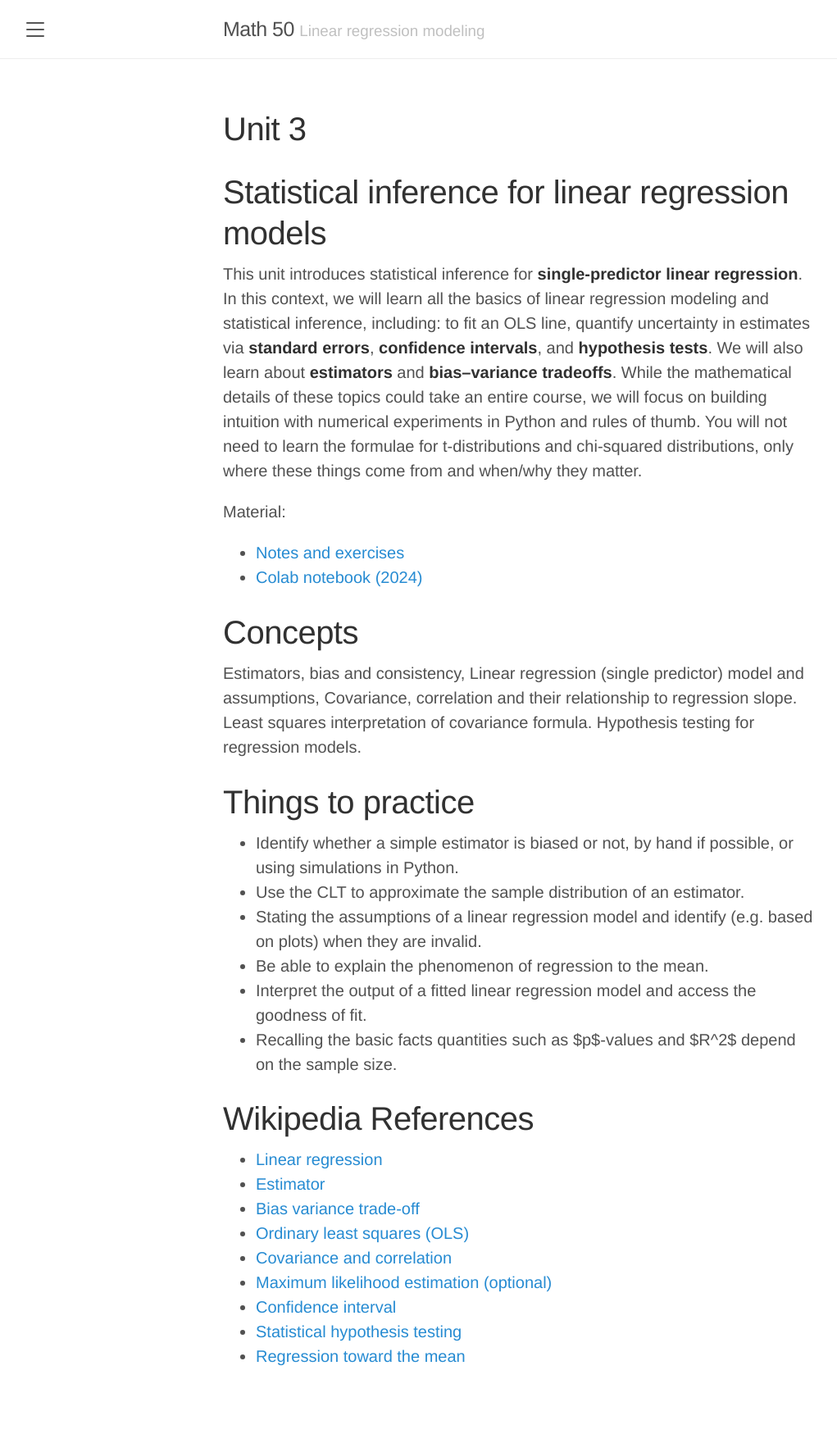
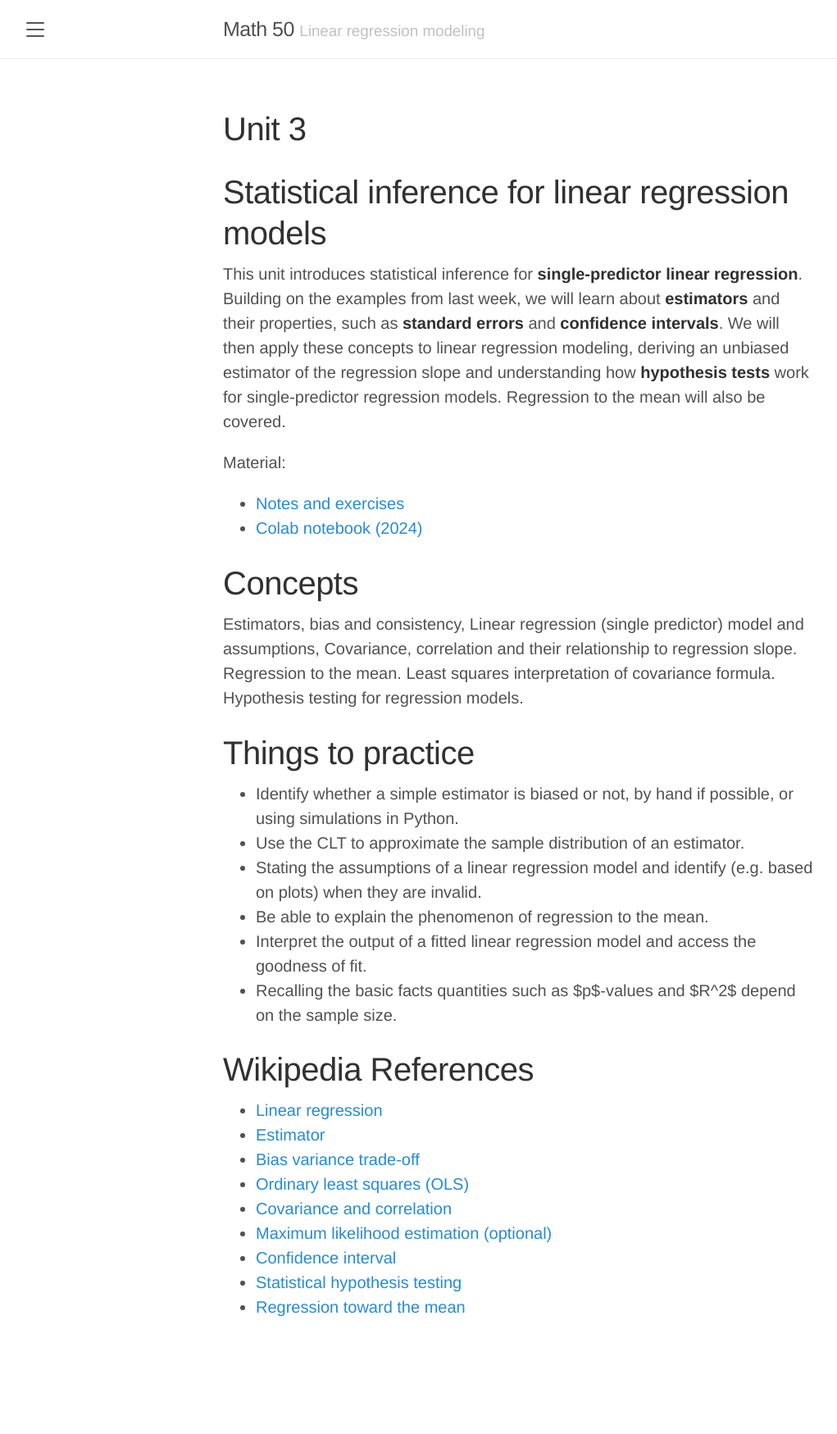
Before and after one commit to elevien/math50_2025, a Jekyll site: the page built from unit3.md, in a window 1280 px wide. Shown: the whole page at 82% size, without its empty margins (8-1029 px from the left). Built offline with Jekyll 4.4.1, drawn with Linux system fonts in a browser that asks for light colours; after the commit the page ends 1689 px from its top, so only the background shows below that.

```diff
--- a/unit3.md
+++ b/unit3.md
@@ -8,14 +8,15 @@
 
 # Statistical inference for linear regression models
 
-This unit introduces statistical inference for **single‑predictor linear regression**.  In this context, we will learn all the basics of linear regression modeling and statistical inference, including: to fit an OLS line, quantify uncertainty in estimates via **standard errors**, **confidence intervals**, and **hypothesis tests**. We will also learn about **estimators** and **bias–variance tradeoffs**. While the mathematical details of these topics could take an entire course, we will focus on building intuition with numerical experiments in Python and rules of thumb. You will not need to learn the formulae for t-distributions and chi-squared distributions, only where these things come from and when/why they matter.
+
+This unit introduces statistical inference for **single‑predictor linear regression**. Building on the examples from last week, we will learn about **estimators** and their properties, such as **standard errors** and **confidence intervals**. We will then apply these concepts to linear regression modeling, deriving an unbiased estimator of the regression slope and understanding how **hypothesis tests** work for single-predictor regression models. Regression to the mean will also be covered.
 
 Material:
 - [Notes and exercises](/public/latex_notes/unit3/unit3.pdf)
 - [Colab notebook (2024)](https://colab.research.google.com/drive/1_4zOruAWfJ3HQoIf9sjefk3z0APko94-?usp=sharing)
 
 # Concepts
-Estimators, bias and consistency, Linear regression (single predictor) model and assumptions, Covariance, correlation and their relationship to regression slope. Least squares interpretation of covariance formula. Hypothesis testing for regression models.
+Estimators, bias and consistency, Linear regression (single predictor) model and assumptions, Covariance, correlation and their relationship to regression slope. Regression to the mean.  Least squares interpretation of covariance formula. Hypothesis testing for regression models.
 
 
 # Things to practice
```
Also changed, not shown: schedule.md (+1 -1 lines), 4 other files.
